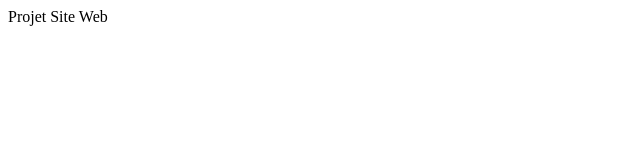
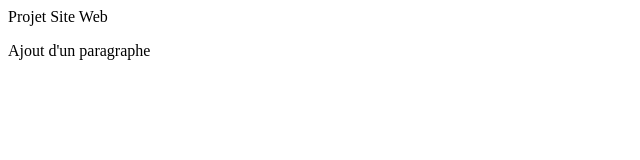
Before and after one commit to RomainD2/Simple-Placeholder, a plain HTML site: page index.html in a window 1280 px wide. Shown: the whole page, without its empty margins (0-640 px from the left). Drawn offline with Linux system fonts and the light colour scheme.

Commit message:
Nouvelle mise à jour de mon fichier READM

```diff
--- a/index.html
+++ b/index.html
@@ -1,3 +1,5 @@
 Projet Site Web
 
 <!-- Penser à éditer la page html -->
+
+<p> Ajout d'un paragraphe </p>
```
